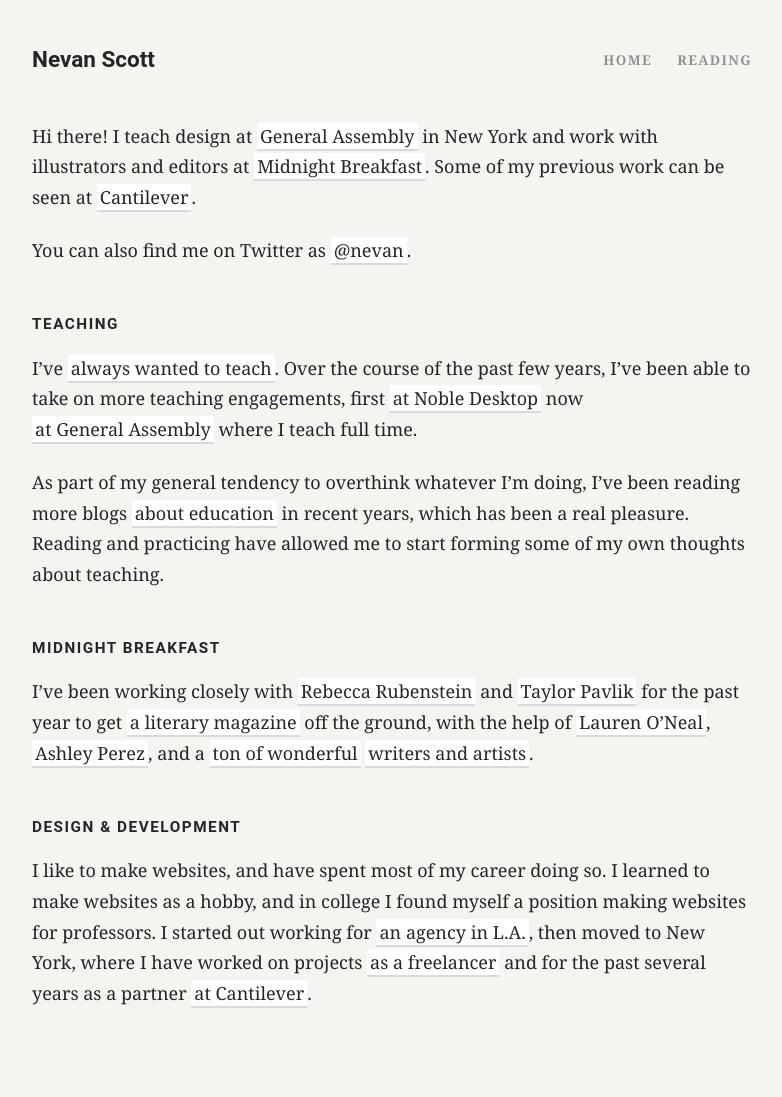
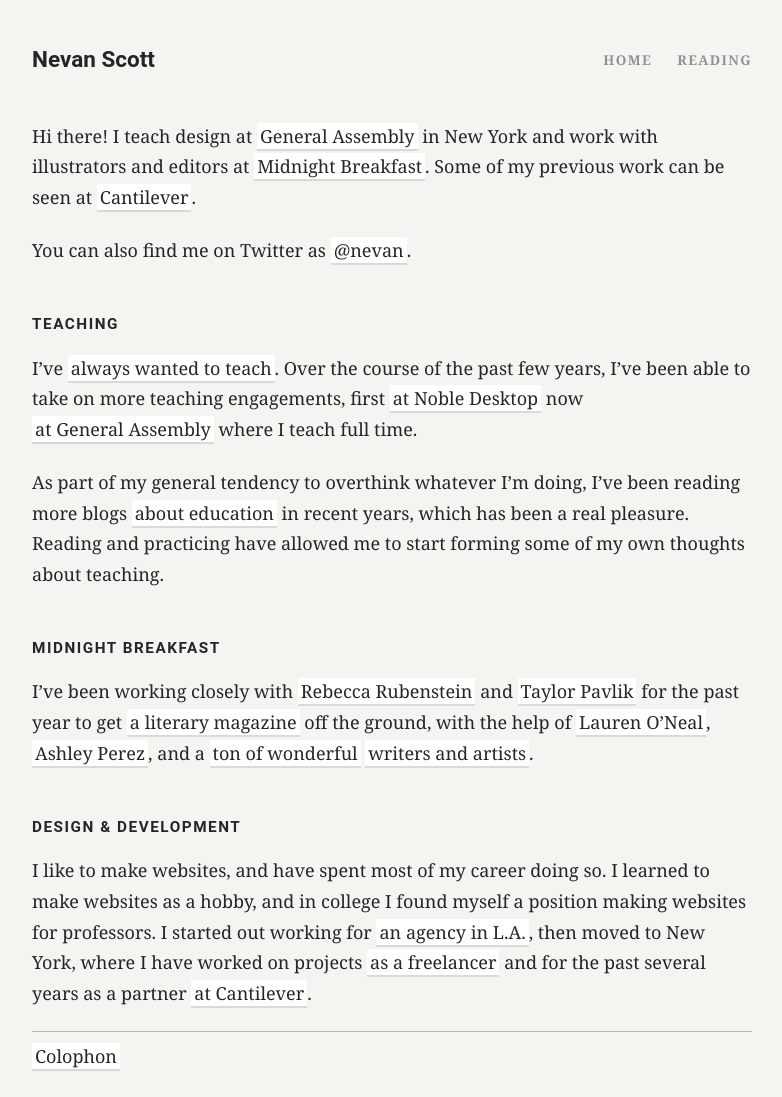
Before and after one commit to nevanscott/nevanscott.github.io, a Jekyll site: the page built from index.md, in a window 1280 px wide. Shown: the whole page, without its empty margins (248-1030 px from the left). Built offline with Jekyll 4.4.1, drawn with Linux system fonts in a browser that asks for light colours; nearby versions of some CDN libraries; some web fonts are replaced; before the commit the page ends 1056 px from its top, so only the background shows below that.

Commit message:
colophon added kinda boring right now

```diff
--- a/_layouts/default.html
+++ b/_layouts/default.html
@@ -24,6 +24,12 @@
 	  {% endif %}
 		{{ content }}
 	</main>
+	<footer>
+	  <hr />
+	  <nav>
+	    <a href="/colophon/">Colophon</a>
+	  </nav>
+	</footer>
 	<script src="//code.jquery.com/jquery-1.11.3.min.js"></script>
 	<script>
 		$(function(){
--- a/css/main.scss
+++ b/css/main.scss
@@ -31,6 +31,11 @@ header, main, section, footer {
 	max-width: 40em;
 	position: relative;
 	z-index: 2;
+}
+
+hr {
+  border: none;
+  border-top: 1px solid rgba(0,0,0,.25);
 }
 
 h1, h2, h3 {
```
Also changed, not shown: colophon.md (added, +11 -0 lines).
